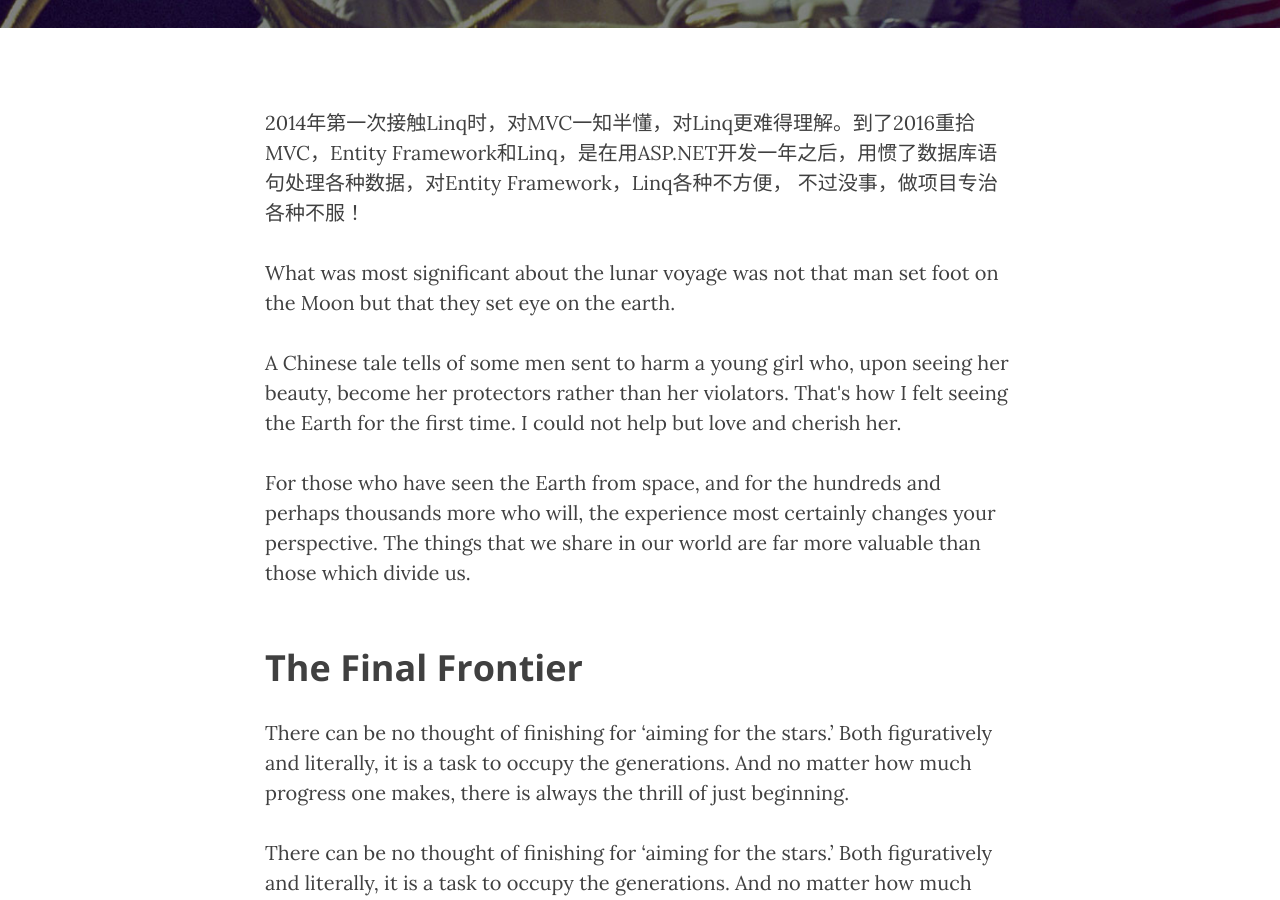
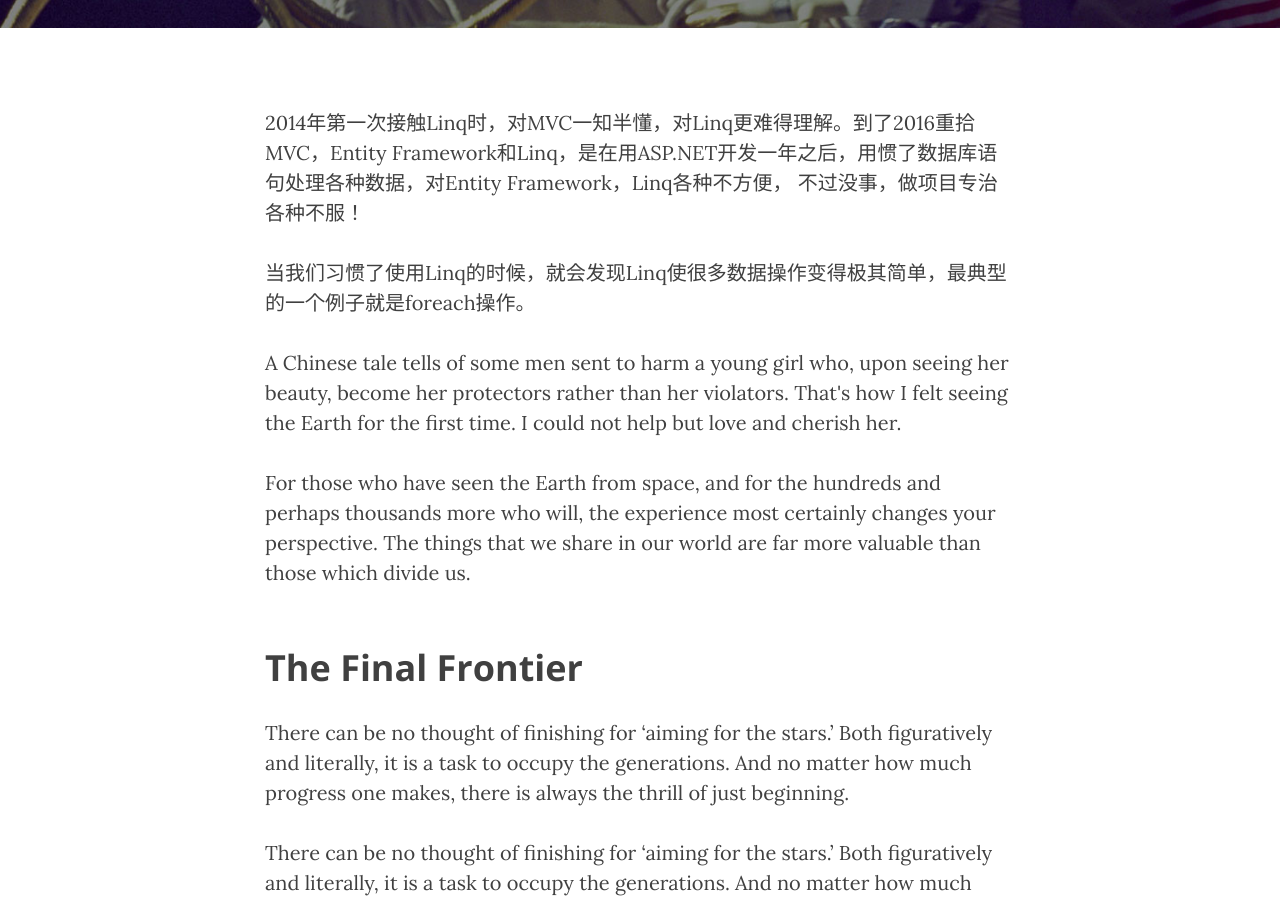
Before and after one commit to Lucas-Lu/ItsNow, a Jekyll site: the page built from _posts/2017-02-15-man-must-earn.markdown, in a window 1280 px wide and 900 px high, scrolled down 508 px. Built offline with Jekyll 4.4.1, drawn with Linux system fonts in a browser that asks for light colours; nearby versions of some CDN libraries.

Commit message:
Update 2017-02-15-man-must-earn.markdown

```diff
--- a/_posts/2017-02-15-man-must-earn.markdown
+++ b/_posts/2017-02-15-man-must-earn.markdown
@@ -10,7 +10,7 @@ header-img: "img/post-bg-06.jpg"
 <p>2014年第一次接触Linq时，对MVC一知半懂，对Linq更难得理解。到了2016重拾MVC，Entity Framework和Linq，是在用ASP.NET开发一年之后，用惯了数据库语句处理各种数据，对Entity Framework，Linq各种不方便，
 不过没事，做项目专治各种不服！</p>
 
-<p>What was most significant about the lunar voyage was not that man set foot on the Moon but that they set eye on the earth.</p>
+<p>当我们习惯了使用Linq的时候，就会发现Linq使很多数据操作变得极其简单，最典型的一个例子就是foreach操作。</p>
 
 <p>A Chinese tale tells of some men sent to harm a young girl who, upon seeing her beauty, become her protectors rather than her violators. That's how I felt seeing the Earth for the first time. I could not help but love and cherish her.</p>
 
```
